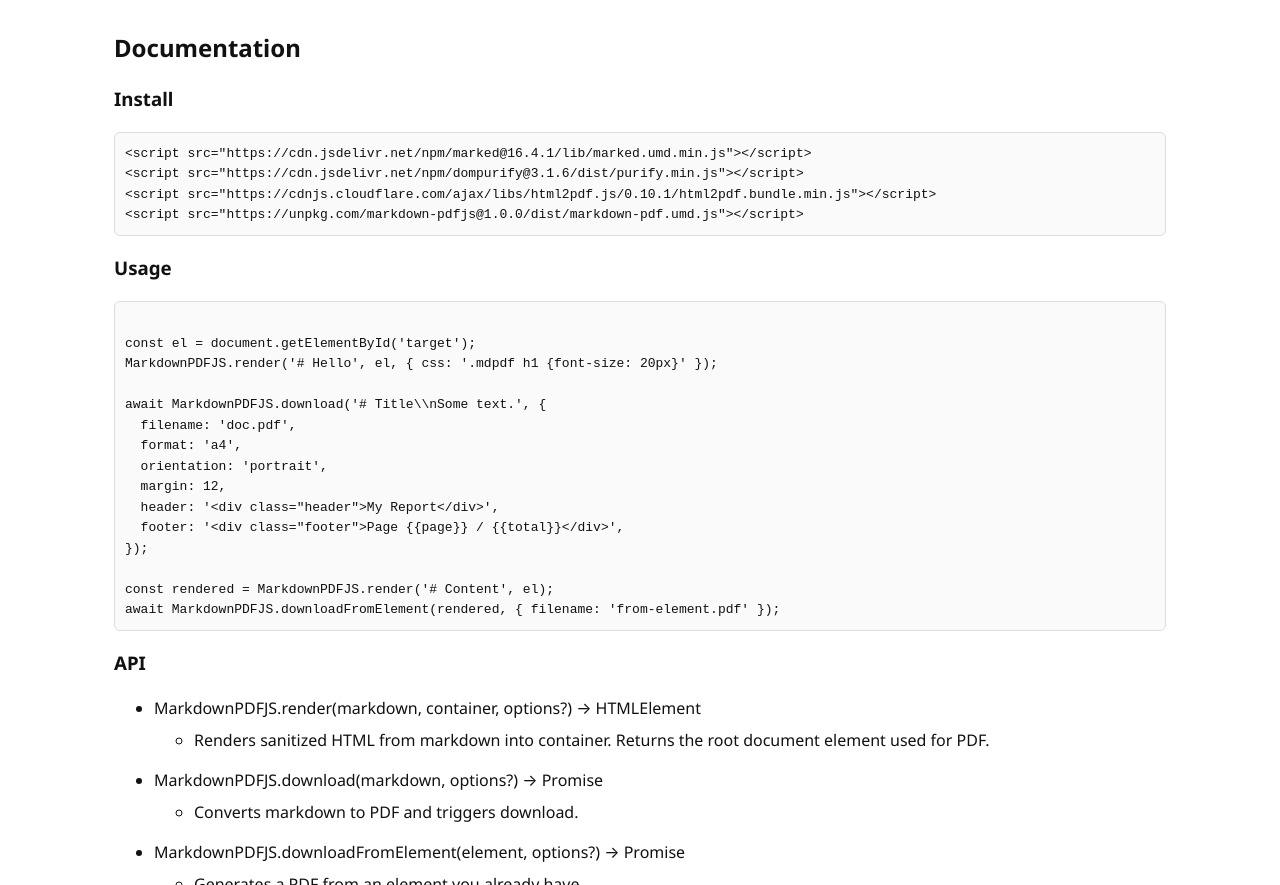
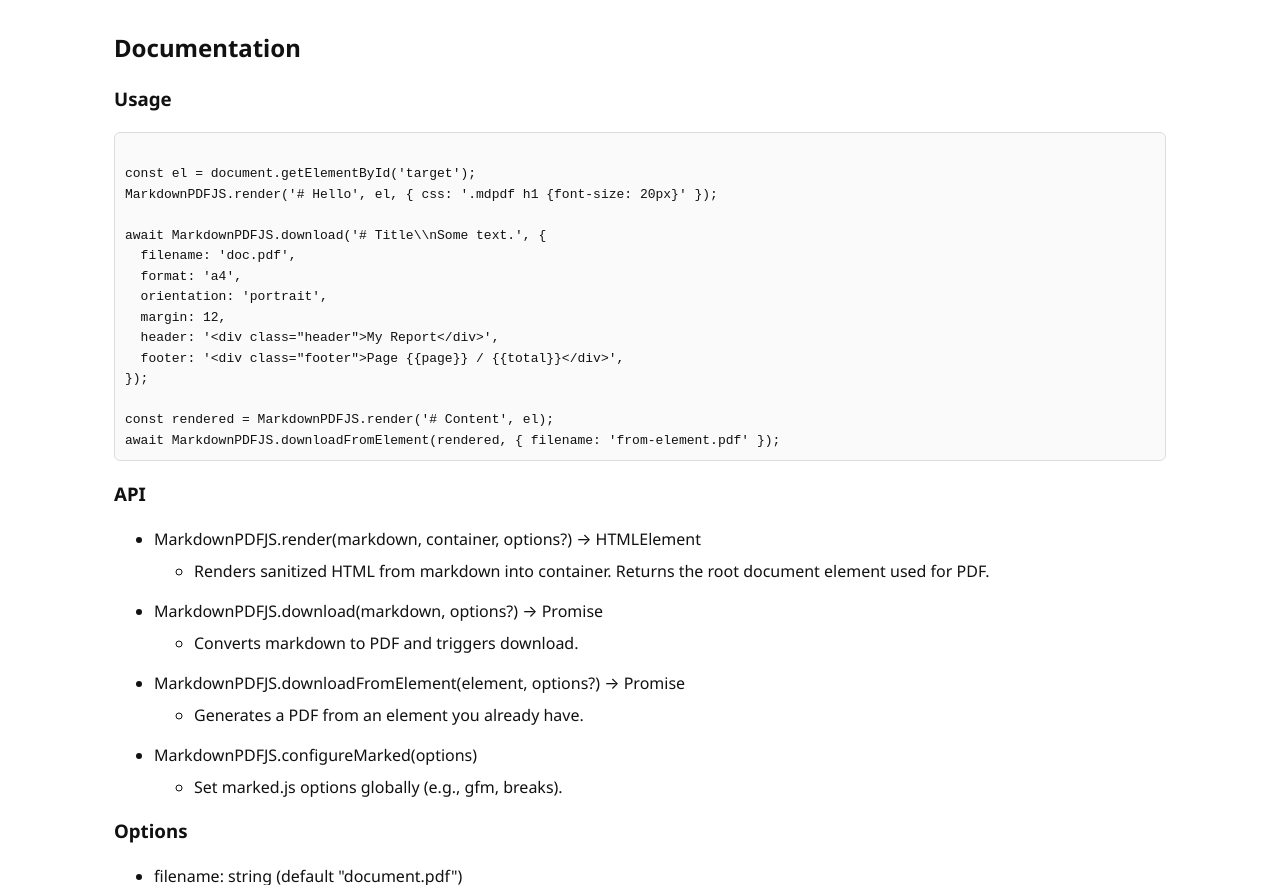
Before and after one commit to seenmttai/markdown-pdfjs, a website built with Vite: page index.html in a window 1280 px wide. Shown: the part 1036-1921 px from the top of the page. Built offline with nearby package versions, Linux system fonts and the light colour scheme.

```diff
--- a/index.html
+++ b/index.html
@@ -75,11 +75,6 @@
     <section class="docs">
       <h2>Documentation</h2>
 
-      <h3>Install</h3>
-      <pre class="mono small"><code>&lt;script src="https://cdn.jsdelivr.net/npm/marked@16.4.1/lib/marked.umd.min.js"&gt;&lt;/script&gt;
-&lt;script src="https://cdn.jsdelivr.net/npm/dompurify@3.1.6/dist/purify.min.js"&gt;&lt;/script&gt;
-&lt;script src="https://cdnjs.cloudflare.com/ajax/libs/html2pdf.js/0.10.1/html2pdf.bundle.min.js"&gt;&lt;/script&gt;
-&lt;script src="https://unpkg.com/markdown-pdfjs@1.0.0/dist/markdown-pdf.umd.js"&gt;&lt;/script&gt;</code></pre>
 
       <h3>Usage</h3>
       <pre class="mono small"><code>
```
